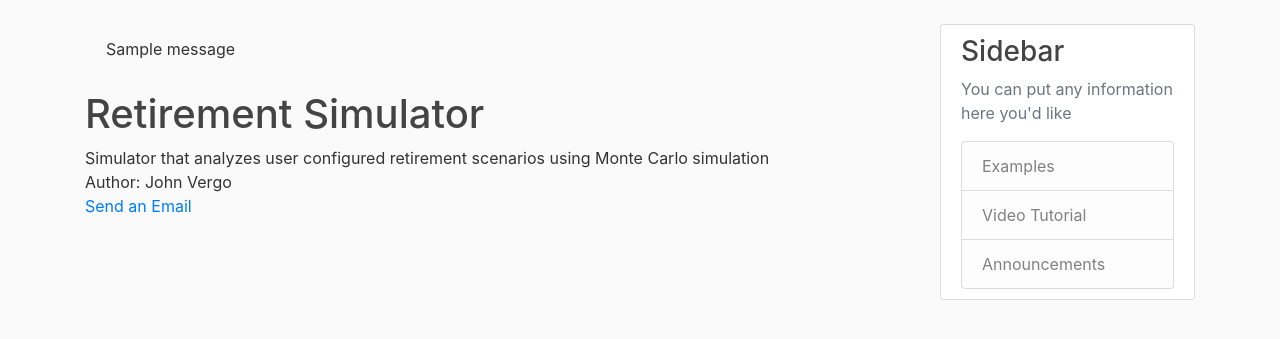
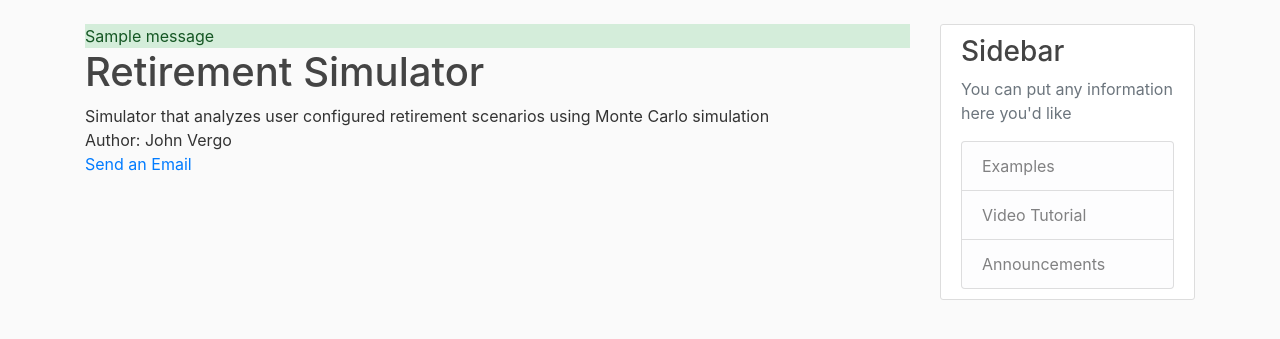
Before and after one commit to jgvergo/MonteCarloRetirement, a Flask app: page /about in a window 1280 px wide. Shown: the part 56-395 px from the top of the page. Run offline with Flask 2, Linux system fonts and the light colour scheme; tables that the repository leaves empty hold one stand-in row (values such as "Sample post"); one stand-in notice (Sample message) is shown; parts of the project's set-up code (start-up, migrations or seed data) failed here and were passed over; some libraries are stand-ins or nearby versions.

Commit message:
Fixed problem with flash color not working

```diff
--- a/Simulation/templates/layout.html
+++ b/Simulation/templates/layout.html
@@ -53,7 +53,7 @@
           {% with messages = get_flashed_messages(with_categories=true) %}
             {% if messages %}
               {% for category, message in messages %}
-                <div class="alert {{ category }}">
+                <div class="alert-{{ category }}">
                   {{ message }}
                 </div>
               {% endfor %}
```
